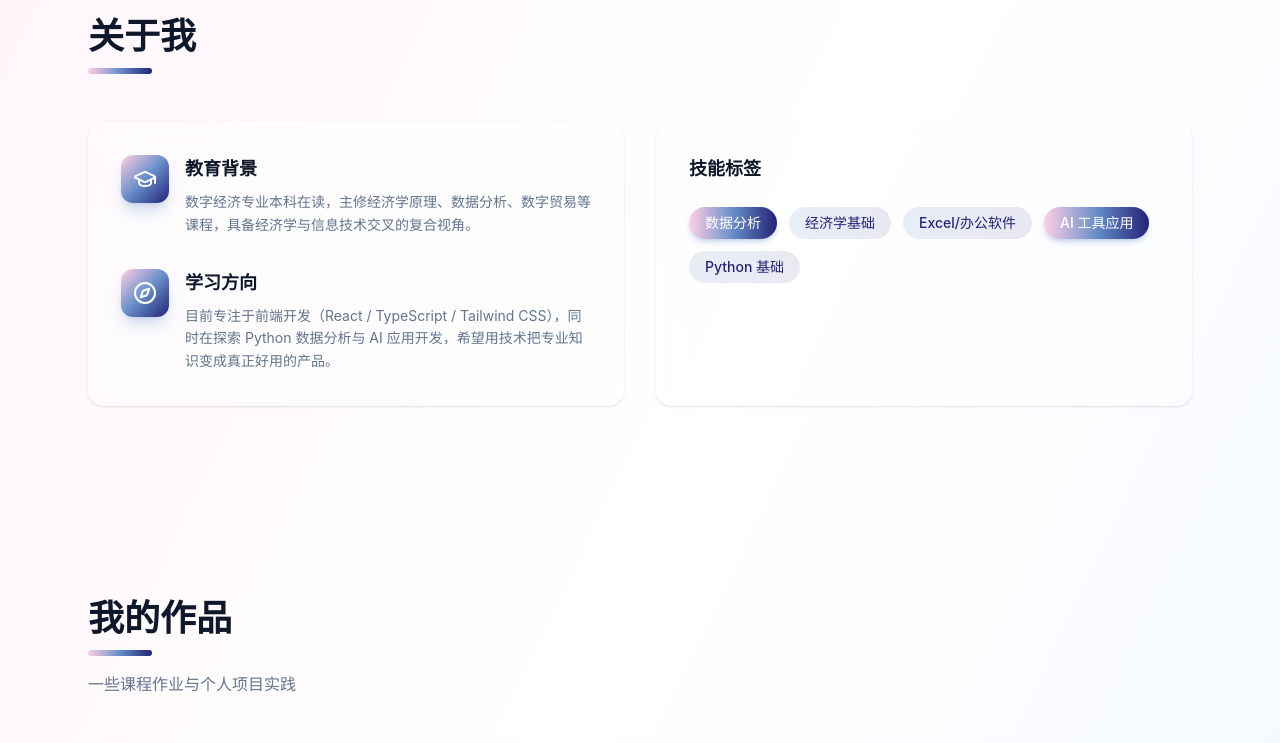
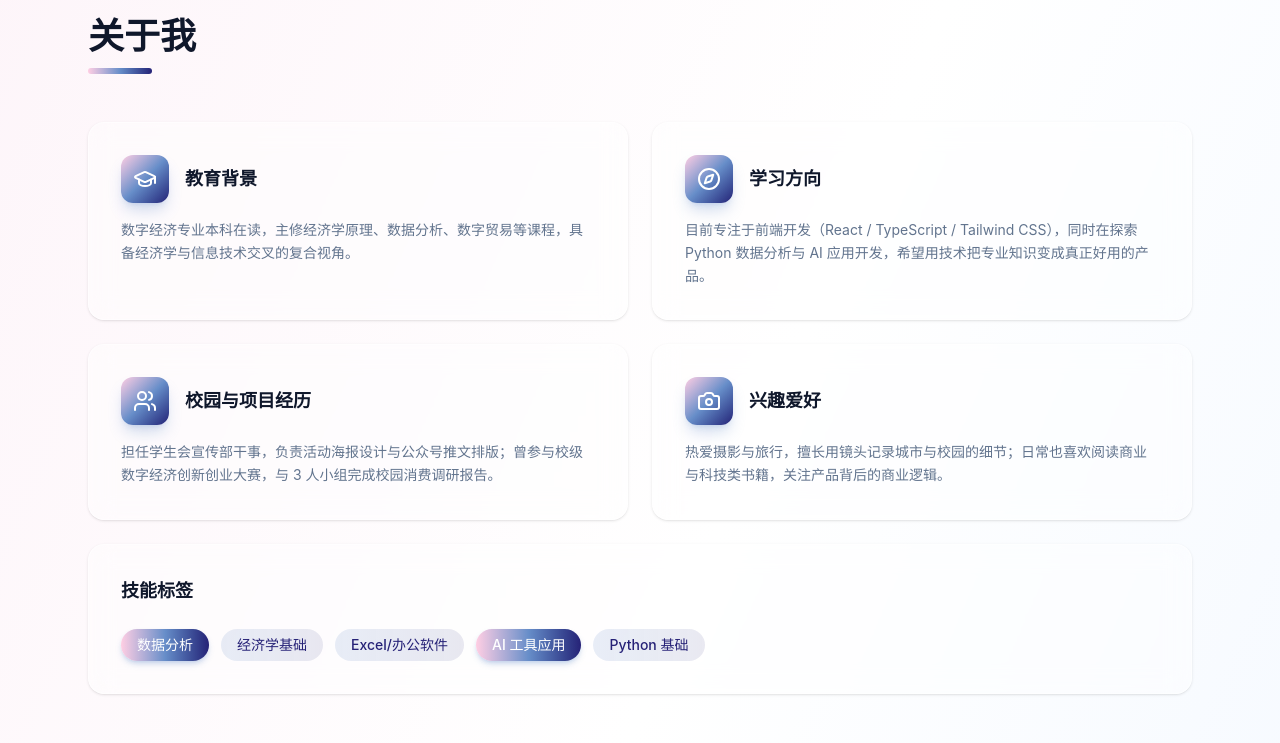
Before and after one commit to 12314414/liboya-portfolio, a React (Vite) app: page / in a window 1280 px wide. Shown: the part 760-1503 px from the top of the page. Built offline with nearby package versions, Linux system fonts and the light colour scheme.

Commit message:
feat: 关于我改为四卡 2×2 布局，并更新今天吃什么在线预览链接

```diff
--- a/src/components/About.tsx
+++ b/src/components/About.tsx
@@ -1,11 +1,42 @@
 import { motion } from 'framer-motion'
-import { GraduationCap, Compass } from 'lucide-react'
+import { GraduationCap, Compass, Users, Camera } from 'lucide-react'
 import { skills } from '../data/skills'
 
 /**
+ * 四个信息模块（图标 + 标题 + 正文）
+ * 文案集中在此处，后续替换真实内容只需修改 content 字段。
+ */
+const aboutModules = [
+  {
+    icon: GraduationCap,
+    title: '教育背景',
+    content:
+      '数字经济专业本科在读，主修经济学原理、数据分析、数字贸易等课程，具备经济学与信息技术交叉的复合视角。',
+  },
+  {
+    icon: Compass,
+    title: '学习方向',
+    content:
+      '目前专注于前端开发（React / TypeScript / Tailwind CSS），同时在探索 Python 数据分析与 AI 应用开发，希望用技术把专业知识变成真正好用的产品。',
+  },
+  {
+    icon: Users,
+    title: '校园与项目经历',
+    content:
+      '担任学生会宣传部干事，负责活动海报设计与公众号推文排版；曾参与校级数字经济创新创业大赛，与 3 人小组完成校园消费调研报告。',
+  },
+  {
+    icon: Camera,
+    title: '兴趣爱好',
+    content:
+      '热爱摄影与旅行，擅长用镜头记录城市与校园的细节；日常也喜欢阅读商业与科技类书籍，关注产品背后的商业逻辑。',
+  },
+]
+
+/**
  * About 关于我 & 技能：
- * 左栏为文字介绍（教育背景 + 学习方向），右栏为技能标签云。
- * 技能数据全部来自 data/skills.ts，通过 .map() 遍历渲染（数据与视图解耦）。
+ * 上方为 2×2 毛玻璃卡片网格（教育背景 / 学习方向 / 校园经历 / 兴趣爱好），
+ * 下方为整行技能标签云。技能数据来自 data/skills.ts，通过 .map() 遍历渲染。
  */
 function About() {
   return (
@@ -22,53 +53,39 @@ function About() {
         <div className="mt-3 h-1.5 w-16 rounded-full bg-gradient-to-r from-[#FFCEE3] via-[#678EC9] to-[#262277]" />
       </motion.div>
 
-      {/* ===== 左右两栏布局：移动端堆叠，md 及以上并排 ===== */}
-      <div className="mt-12 grid grid-cols-1 gap-8 md:grid-cols-2">
-        {/* ---------- 左栏：文字介绍（从左侧滑入） ---------- */}
-        <motion.div
-          initial={{ opacity: 0, x: -30 }}
-          whileInView={{ opacity: 1, x: 0 }}
-          viewport={{ once: true, margin: '-80px' }}
-          transition={{ duration: 0.6 }}
-          // 毛玻璃卡片：半透明白底 + 白色细边框 + 背景模糊 + 轻阴影
-          className="flex flex-col gap-8 rounded-2xl border border-white/50 bg-white/40 p-8 shadow-sm backdrop-blur-md"
+      {/* ===== 四张信息卡片：移动端单列，md 及以上 2×2 网格 ===== */}
+      <div className="mt-12 grid grid-cols-1 gap-6 md:grid-cols-2">
+        {aboutModules.map(({ icon: Icon, title, content }, index) => (
+          <motion.article
+            key={title}
+            initial={{ opacity: 0, y: 24 }}
+            whileInView={{ opacity: 1, y: 0 }}
+            viewport={{ once: true, margin: '-60px' }}
+            // 依次淡入，营造从左到右的阅读节奏
+            transition={{ duration: 0.5, delay: index * 0.08 }}
+            // 悬浮时卡片轻微上浮并加深阴影
+            whileHover={{ y: -5 }}
+            className="flex h-full flex-col gap-4 rounded-2xl border border-white/50 bg-white/40 p-8 shadow-sm backdrop-blur-md transition-shadow hover:shadow-xl hover:shadow-[#678EC9]/20"
           >
-          {/* 教育背景（文案可直接在此修改） */}
-          <div className="flex gap-4">
-            {/* 图标底托：品牌渐变圆角方块 */}
+            {/* 图标 + 标题：图标底托使用品牌渐变小面积强调 */}
+            <div className="flex items-center gap-4">
               <div className="flex h-12 w-12 shrink-0 items-center justify-center rounded-xl bg-gradient-to-br from-[#FFCEE3] via-[#678EC9] to-[#262277] shadow-lg shadow-[#678EC9]/30">
-              <GraduationCap className="h-6 w-6 text-white" />
+                <Icon className="h-6 w-6 text-white" />
               </div>
-            <div>
-              <h3 className="text-lg font-bold text-slate-900">教育背景</h3>
-              <p className="mt-2 text-sm leading-relaxed text-slate-500">
-                数字经济专业本科在读，主修经济学原理、数据分析、数字贸易等课程，具备经济学与信息技术交叉的复合视角。
-              </p>
+              <h3 className="text-lg font-bold text-slate-900">{title}</h3>
             </div>
+            <p className="text-sm leading-relaxed text-slate-500">{content}</p>
+          </motion.article>
+        ))}
       </div>
 
-          {/* 学习方向（文案可直接在此修改） */}
-          <div className="flex gap-4">
-            <div className="flex h-12 w-12 shrink-0 items-center justify-center rounded-xl bg-gradient-to-br from-[#FFCEE3] via-[#678EC9] to-[#262277] shadow-lg shadow-[#678EC9]/30">
-              <Compass className="h-6 w-6 text-white" />
-            </div>
-            <div>
-              <h3 className="text-lg font-bold text-slate-900">学习方向</h3>
-              <p className="mt-2 text-sm leading-relaxed text-slate-500">
-                目前专注于前端开发（React / TypeScript / Tailwind CSS），同时在探索
-                Python 数据分析与 AI 应用开发，希望用技术把专业知识变成真正好用的产品。
-              </p>
-            </div>
-          </div>
-        </motion.div>
-
-        {/* ---------- 右栏：技能标签云（从右侧滑入） ---------- */}
+      {/* ===== 技能标签云：整行毛玻璃卡片，置于四卡网格下方 ===== */}
       <motion.div
-          initial={{ opacity: 0, x: 30 }}
-          whileInView={{ opacity: 1, x: 0 }}
+        initial={{ opacity: 0, y: 24 }}
+        whileInView={{ opacity: 1, y: 0 }}
         viewport={{ once: true, margin: '-80px' }}
-          transition={{ duration: 0.6 }}
-          className="rounded-2xl border border-white/50 bg-white/40 p-8 shadow-sm backdrop-blur-md"
+        transition={{ duration: 0.6, delay: 0.1 }}
+        className="mt-6 rounded-2xl border border-white/50 bg-white/40 p-8 shadow-sm backdrop-blur-md"
       >
         <h3 className="text-lg font-bold text-slate-900">技能标签</h3>
 
@@ -98,7 +115,6 @@ function About() {
           })}
         </div>
       </motion.div>
-      </div>
     </section>
   )
 }
--- a/src/data/projects.ts
+++ b/src/data/projects.ts
@@ -23,7 +23,7 @@ export const projects: Project[] = [
       '一款基于大语言模型视觉能力的 AI 应用。用户上传冰箱食材照片，AI 即可智能识别并推荐"三菜一汤"。项目支持疾病忌口自动排除（如糖尿病规避高糖）、多菜品组合烹饪时间规划、以及用户登录与历史记录存储等功能。',
     techStack: ['LLM 应用开发', '千问大模型接入', 'Prompt Engineering', 'AIGC 交互', 'AI Agent'],
     link: '#',
-    demo: 'https://app-eil8f1799ptt.miaoda.online',
+    demo: 'https://12314414.github.io/today-eats/',
     cover: todayEatCover,
   },
   {
```
Lines whose indentation alone changed are shown as unchanged.
